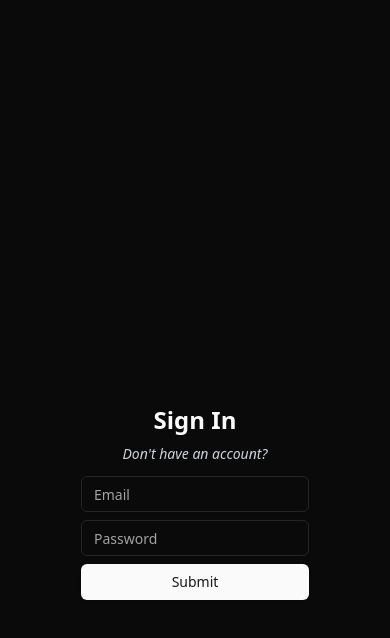
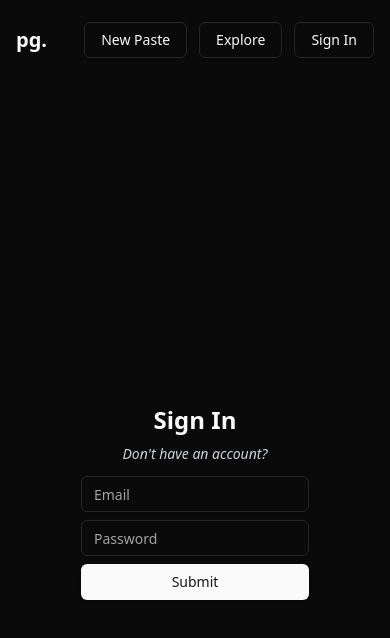
Before and after one commit to paulbgtr/pastegrin, a React (Vite) app in the folder frontend/: page /signin in a window 390 px wide. Shown: the top 638 px of the page. Built offline with nearby package versions, Linux system fonts and the light colour scheme.

Commit message:
fix: remove hidden class from navbar
This class prevented Navbar from being displayed on mobile devices.

```diff
--- a/frontend/src/components/Navbar.tsx
+++ b/frontend/src/components/Navbar.tsx
@@ -29,10 +29,10 @@ export const Navbar = () => {
 
   return (
     <header className="flex items-center w-full h-20 px-4 shrink-0 md:px-6">
-      <a className="hidden my-auto mr-6 lg:flex" href="/">
+      <a className="my-auto mr-6 lg:flex" href="/">
         <span className="text-xl font-bold">pg.</span>
       </a>
-      <nav className="hidden gap-3 ml-auto lg:flex">
+      <nav className="flex gap-3 ml-auto">
         <a className={buttonVariants({ variant: "outline" })} href="#">
           New Paste
         </a>
```
